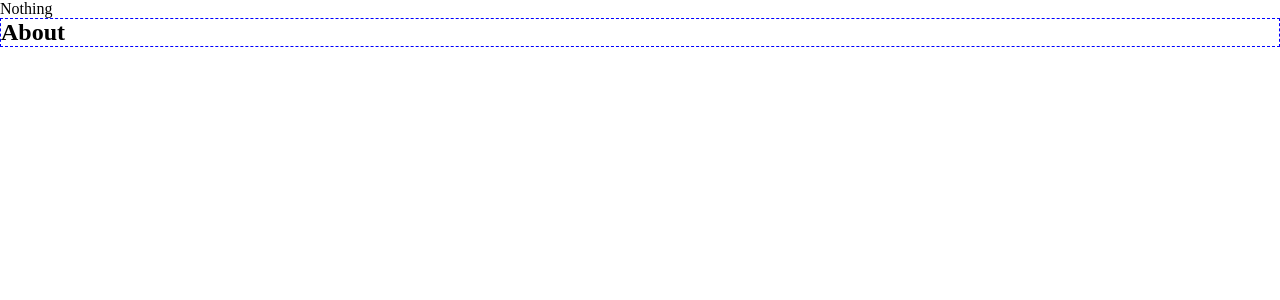
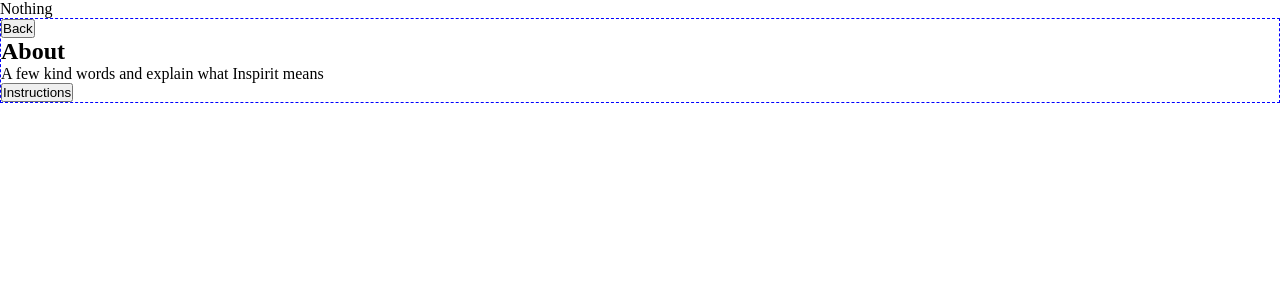
Before and after one commit to trisdauvergne/inspirit-client, a React (Create React App) app: page /about in a window 1280 px wide. Shown: the top 300 px of the page. Built offline with nearby package versions, Linux system fonts and the light colour scheme.

Commit message:
Created instructions pagge and home page and linked through react-router-dom

```diff
--- a/src/App.js
+++ b/src/App.js
@@ -4,6 +4,8 @@
 import './App.css';
 import Welcome from './pages/welcome/Welcome';
 import About from './pages/about/About';
+import Instructions from './pages/instructions/Instructions';
+import Home from './pages/home/Home';
 
 function App() {
   const [data, setData] = useState(null);
@@ -31,6 +33,8 @@
           <p>{!data ? 'Nothing' : data.message}</p>
           <Route path="/" exact component={Welcome} />
           <Route path="/about" component={About} />
+          <Route path="/instructions" component={Instructions} />
+          <Route path="/home" component={Home} />
         </header>
       </div>
     </Router>
--- a/src/pages/about/About.js
+++ b/src/pages/about/About.js
@@ -1,9 +1,13 @@
-import React from 'react'
+import React from 'react';
+import { Link } from 'react-router-dom';
 
 const About = () => {
   return (
     <section className="section about">
+      <Link to="/"><button>Back</button></Link>
       <h1>About</h1>
+      <p>A few kind words and explain what Inspirit means</p>
+      <Link to="/instructions"><button>Instructions</button></Link>
     </section>
   )
 }
--- /dev/null
+++ b/src/pages/home/Home.js
@@ -0,0 +1,11 @@
+import React from 'react'
+
+const Home = () => {
+  return (
+    <section className="section home">
+      <h1>Home page</h1>
+    </section>
+  )
+}
+
+export default Home
--- /dev/null
+++ b/src/pages/instructions/Instructions.js
@@ -0,0 +1,14 @@
+import React from 'react';
+import { Link } from 'react-router-dom';
+
+const Instructions = () => {
+  return (
+    <section className="section instructions">
+      <Link to="/about"><button>Back to about</button></Link>
+      <h1>Instructions</h1>
+      <Link to="/home"><button>Home</button></Link>
+    </section>
+  )
+}
+
+export default Instructions
```
